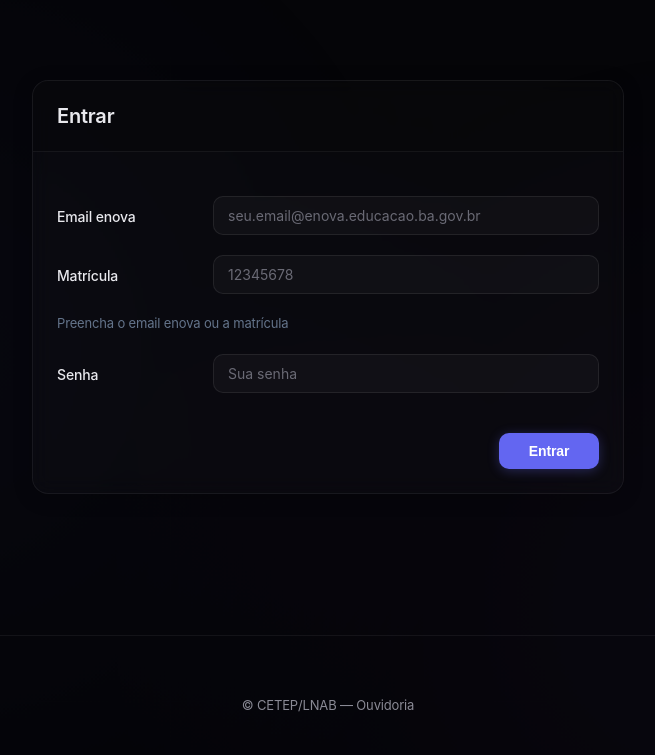
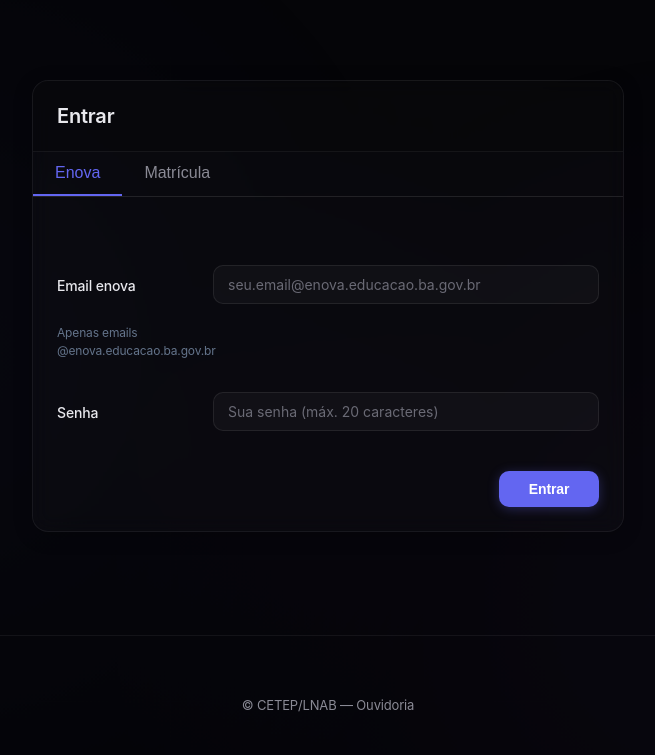
Before and after one commit to WillianBr08/Ouvidoclass-Cetep-Lnab, a Flask app: page /login in a window 1280 px wide. Shown: the part 45-800 px from the top of the page, without its empty margins (312-967 px from the left). Run offline with Flask 3, Linux system fonts and the light colour scheme.

Commit message:
feat: split login inputs by method

```diff
--- a/web_app/templates/login.html
+++ b/web_app/templates/login.html
@@ -5,6 +5,39 @@
   <meta name="viewport" content="width=device-width, initial-scale=1.0" />
   <title>Entrar — Ouvidoria</title>
   <link rel="stylesheet" href="{{ url_for('static', filename='styles.css') }}" />
+  <style>
+    .login-tabs {
+      display: flex;
+      gap: 0;
+      margin-bottom: 24px;
+      border-bottom: 0.5px solid rgba(255, 255, 255, 0.1);
+    }
+    .login-tab {
+      padding: 12px 22px;
+      background: transparent;
+      border: none;
+      border-bottom: 2px solid transparent;
+      color: var(--text-secondary);
+      cursor: pointer;
+      font-size: 16px;
+      font-weight: 400;
+      transition: all 0.3s cubic-bezier(0.4, 0, 0.2, 1);
+      position: relative;
+    }
+    .login-tab:hover {
+      color: var(--text);
+    }
+    .login-tab.active {
+      color: var(--accent);
+      border-bottom-color: var(--accent);
+    }
+    .login-form {
+      display: none;
+    }
+    .login-form.active {
+      display: block;
+    }
+  </style>
 </head>
 <body>
   <header class="nav">
@@ -18,19 +51,41 @@
   <main class="container narrow">
     <section class="panel">
       <div class="panel-header"><h2>Entrar</h2></div>
-      <form class="form" method="post" action="{{ url_for('login_post') }}">
+
+      <div class="login-tabs">
+        <button type="button" class="login-tab active" onclick="showLoginForm('enova', this)">Enova</button>
+        <button type="button" class="login-tab" onclick="showLoginForm('matricula', this)">Matrícula</button>
+      </div>
+
+      <!-- Login por Email Enova -->
+      <form id="login-enova" class="form login-form active" method="post" action="{{ url_for('login_post') }}">
+        <input type="hidden" name="tipo_login" value="enova" />
         <div class="row">
           <label for="email_enova">Email enova</label>
-          <input id="email_enova" name="email_enova" type="email" placeholder="seu.email@enova.educacao.ba.gov.br" />
+          <input id="email_enova" name="email_enova" type="email" placeholder="seu.email@enova.educacao.ba.gov.br" required />
+          <p class="form-note" style="margin-top:4px;color:#64748b;font-size:12px;">Apenas emails @enova.educacao.ba.gov.br</p>
         </div>
         <div class="row">
-          <label for="matricula">Matrícula</label>
-          <input id="matricula" name="matricula" type="text" placeholder="12345678" pattern="[0-9]{8}" maxlength="8" />
+          <label for="password_enova">Senha</label>
+          <input id="password_enova" name="password" type="password" placeholder="Sua senha (máx. 20 caracteres)" maxlength="20" required />
         </div>
-        <p class="form-note" style="margin:8px 0;color:#64748b;font-size:13px;">Preencha o email enova ou a matrícula</p>
+        {% if error %}<p class="error">{{ error }}</p>{% endif %}
+        <div class="actions">
+          <button class="primary" type="submit">Entrar</button>
+        </div>
+      </form>
+
+      <!-- Login por Matrícula -->
+      <form id="login-matricula" class="form login-form" method="post" action="{{ url_for('login_post') }}">
+        <input type="hidden" name="tipo_login" value="matricula" />
         <div class="row">
-          <label for="password">Senha</label>
-          <input id="password" name="password" type="password" placeholder="Sua senha" maxlength="20" required />
+          <label for="matricula_only">Matrícula</label>
+          <input id="matricula_only" name="matricula" type="text" placeholder="12345678" pattern="[0-9]{8}" maxlength="8" required />
+          <p class="form-note" style="margin-top:4px;color:#64748b;font-size:12px;">8 dígitos, apenas números</p>
+        </div>
+        <div class="row">
+          <label for="password_matricula">Senha</label>
+          <input id="password_matricula" name="password" type="password" placeholder="Sua senha (máx. 20 caracteres)" maxlength="20" required />
         </div>
         {% if error %}<p class="error">{{ error }}</p>{% endif %}
         <div class="actions">
@@ -40,5 +95,13 @@
     </section>
   </main>
   <footer class="footer">© CETEP/LNAB — Ouvidoria</footer>
+  <script>
+    function showLoginForm(tipo, button) {
+      document.querySelectorAll('.login-form').forEach(form => form.classList.remove('active'));
+      document.querySelectorAll('.login-tab').forEach(tab => tab.classList.remove('active'));
+      document.getElementById('login-' + tipo).classList.add('active');
+      button.classList.add('active');
+    }
+  </script>
 </body>
 </html>
```
